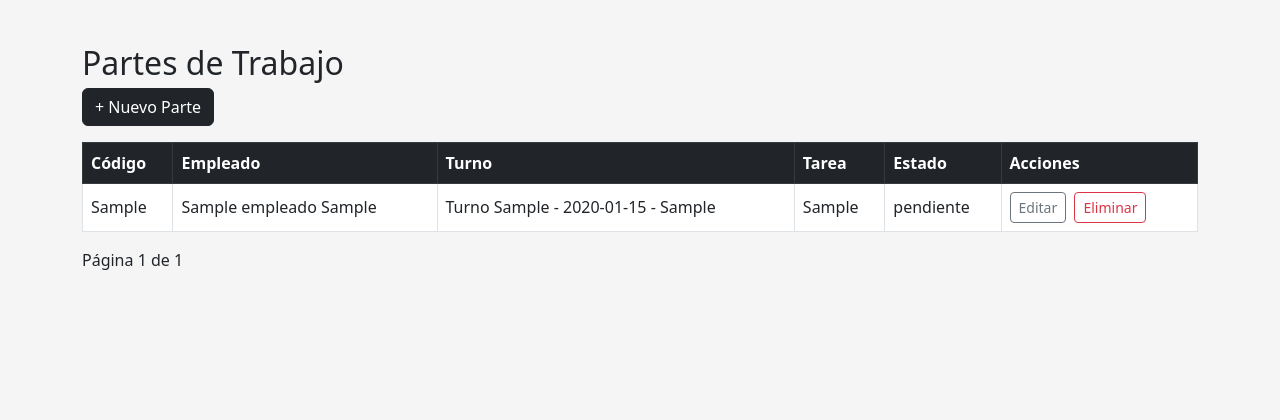
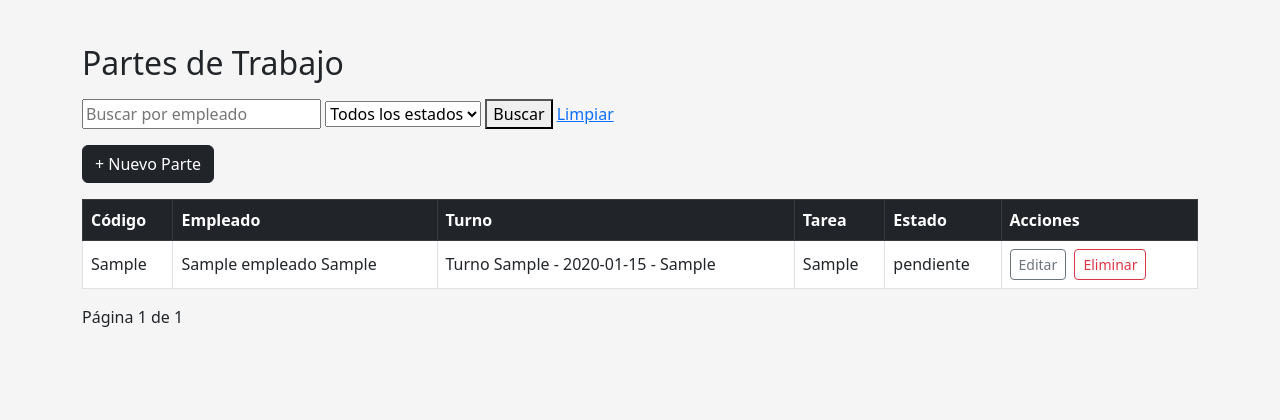
Before and after one commit to Txemaaa/IW-GRUPO5-E2, a Django app: page /partes/ in a window 1280 px wide. Shown: the part 183-603 px from the top of the page. Run offline with Django 5.2, Linux system fonts and the light colour scheme; tables that the repository leaves empty hold one stand-in row (values such as "Sample post").

Commit message:
Creación de buscador en lista de partes

```diff
--- a/Deusto_Plant_Operations/Gestion/templates/Gestion/lista_partes.html
+++ b/Deusto_Plant_Operations/Gestion/templates/Gestion/lista_partes.html
@@ -23,6 +23,17 @@
 
     <div class="container">
         <h2>Partes de Trabajo</h2>
+        <form method="get" class="mt-3 mb-3">
+            <input type="text" name="empleado" placeholder="Buscar por empleado" value="{{ empleado_busqueda }}">
+            <select name="estado">
+                <option value="">Todos los estados</option>
+                <option value="pendiente" {% if estado_busqueda == 'pendiente' %}selected{% endif %}>Pendiente</option>
+                <option value="en_proceso" {% if estado_busqueda == 'en_proceso' %}selected{% endif %}>En proceso</option>
+                <option value="completado" {% if estado_busqueda == 'completado' %}selected{% endif %}>Completado</option>
+            </select>
+            <button type="submit">Buscar</button>
+            <a href="/partes/">Limpiar</a>
+        </form>
         <a href="{% url 'crear_parte' %}" class="btn btn-dark">+ Nuevo Parte</a>
 
         <table class="table table-bordered table-hover mt-3">
--- a/Deusto_Plant_Operations/Gestion/views.py
+++ b/Deusto_Plant_Operations/Gestion/views.py
@@ -90,11 +90,26 @@ def borrar_empleado(request, pk):
 # VISTAS PARTES DE TRABAJO
 
 def lista_partes(request):
-    todos_los_partes = Parte_Trabajo.objects.all().order_by('codigo')
-    paginador = Paginator(todos_los_partes, 5)
+    partes = Parte_Trabajo.objects.all().order_by('codigo')
+
+    empleado_busqueda = request.GET.get('empleado', '')
+    estado_busqueda = request.GET.get('estado', '')
+
+    if empleado_busqueda:
+        partes = partes.filter(empleado__nombre__icontains=empleado_busqueda)
+
+    if estado_busqueda:
+        partes = partes.filter(estado=estado_busqueda)
+
+    paginador = Paginator(partes, 5)
     pagina = request.GET.get('page')
     partes = paginador.get_page(pagina)
-    return render(request, 'Gestion/lista_partes.html', {'partes': partes})
+
+    return render(request, 'Gestion/lista_partes.html', {
+        'partes': partes,
+        'empleado_busqueda': empleado_busqueda,
+        'estado_busqueda': estado_busqueda,
+    })
 
 def crear_parte(request):
     if request.method == 'POST':
```
